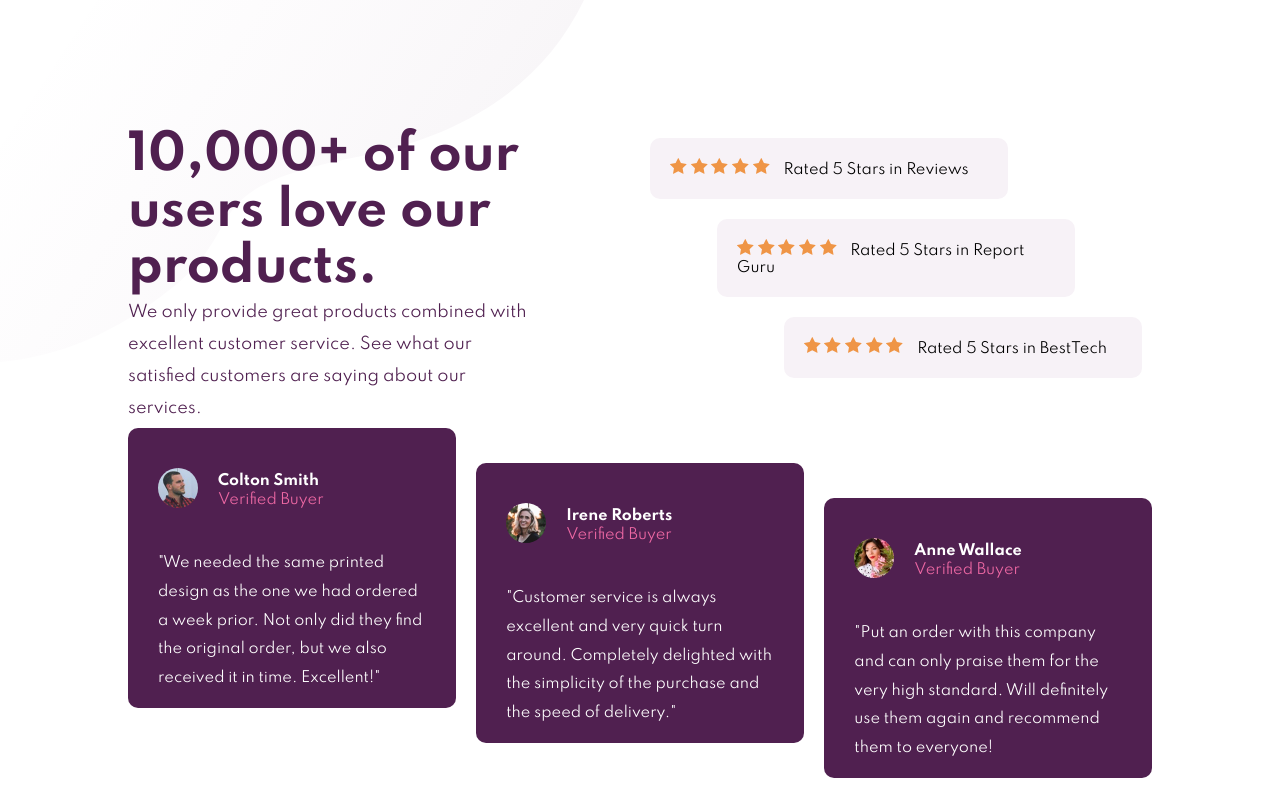
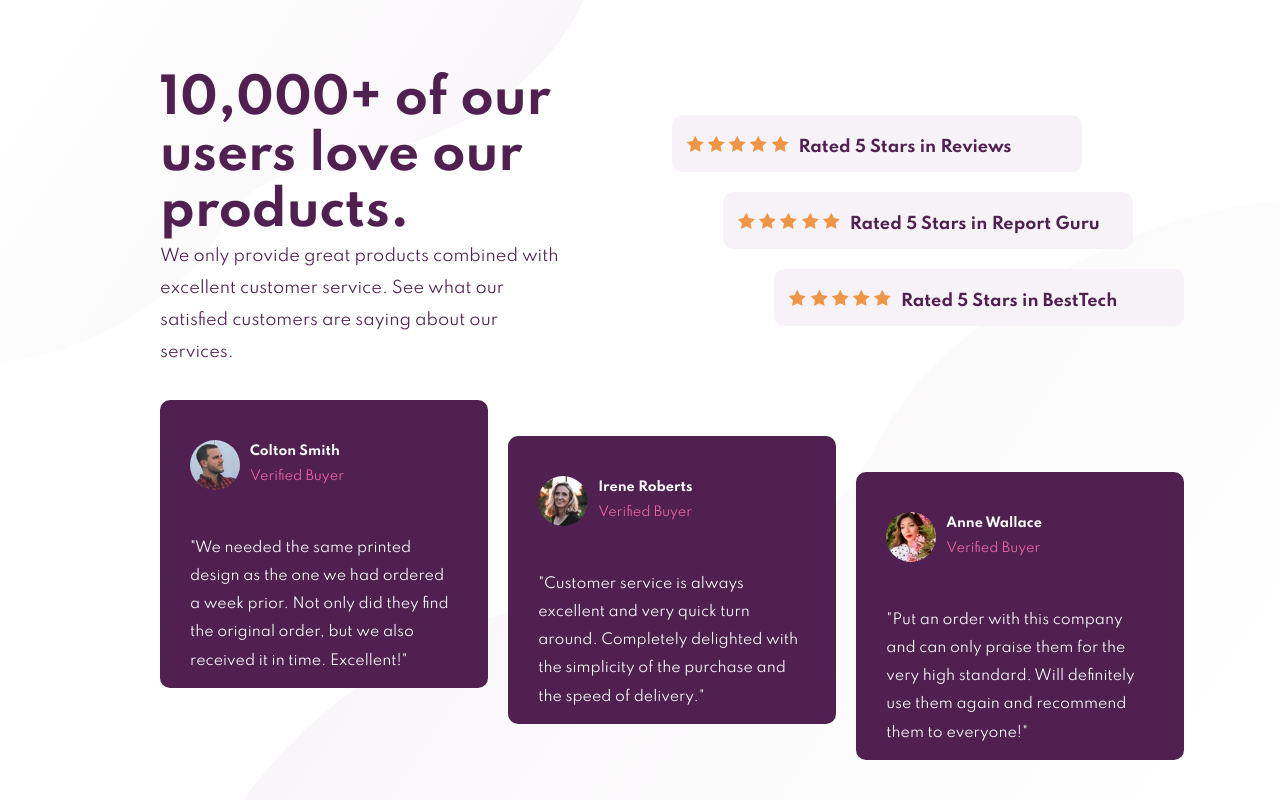
Before and after one commit to kofinartey/social-proof, a plain HTML site: page index.html in a window 1280 px wide. Drawn offline with Linux system fonts and the light colour scheme.

Commit message:
Media Queries and formatting
Added media queries, formatted and commented out the code.

```diff
--- a/index.html
+++ b/index.html
@@ -27,11 +27,13 @@
   3. Add content to rating
   4.  a.Divide reviews panel into divs and stylye with flexbox
       b. Fill out and style individual reviews
+  5.  Add media queries
 
 -->
 
 
   <main>
+    <!--THIS SECTION HOLDS THE HEADING-->
     <section class="heading">
       <h1>10,000+ of our users love our products.</h1>
 
@@ -39,37 +41,45 @@
         See what our satisfied customers are saying about our services.</p>
     </section>
 
+
     <!-- THIS HOLDS THE SECTION FOR USER RATINGS -->
     <div class="rating_panel">
       <div class="rating">
+        <div class="stars">
           <img src="images/icon-star.svg" alt="">
           <img src="images/icon-star.svg" alt="">
           <img src="images/icon-star.svg" alt="">
           <img src="images/icon-star.svg" alt="">
           <img src="images/icon-star.svg" alt="">
+        </div>
+
         <span>Rated 5 Stars in Reviews</span>
       </div>
       <div class="rating">
+        <div class="stars">
           <img src="images/icon-star.svg" alt="">
           <img src="images/icon-star.svg" alt="">
           <img src="images/icon-star.svg" alt="">
           <img src="images/icon-star.svg" alt="">
           <img src="images/icon-star.svg" alt="">
+        </div>
         <span>Rated 5 Stars in Report Guru</span>
       </div>
       <div class="rating">
+        <div class="stars">
           <img src="images/icon-star.svg" alt="">
           <img src="images/icon-star.svg" alt="">
           <img src="images/icon-star.svg" alt="">
           <img src="images/icon-star.svg" alt="">
           <img src="images/icon-star.svg" alt="">
+        </div>
         <span> Rated 5 Stars in BestTech</span>
       </div>
     </div>
     <!--Rating panel ends here-->
 
 
-    <!-- This section creates a pane user REVIEWS -->
+    <!-- THIS SECTION CREATES A PANE FOR CUSTOMER REVIEWS -->
     <section class="reviews_panel">
       <div class="reviews">
         <img src="images/image-colton.jpg" alt="" class="profile_pic">
@@ -101,11 +111,14 @@
           <p class="status">Verified Buyer</p>
         </div>
         <p> "Put an order with this company and can only praise them for the very high
-          standard. Will definitely use them again and recommend them to everyone!
+          standard. Will definitely use them again and recommend them to everyone!"
 
         </p>
       </div>
     </section>
+    <!--Reviews panel ends here-->
+
+
   </main>
 
   <!-- <footer>
--- a/styles.css
+++ b/styles.css
@@ -4,124 +4,212 @@
     box-sizing: border-box;
 }
 body{
-    background: url("images/bg-pattern-top-desktop.svg") 0px 0px no-repeat, url("images/bg-pattern-bottom-desktop.svg") 200px 800px no-repeat;
+    font-family: Spartan, sans-serif;
+    background: url("images/bg-pattern-top-desktop.svg") 0px 0px no-repeat, url("images/bg-pattern-bottom-desktop.svg") 200px 200px no-repeat;
     min-width: 375px;
-    /* max-width: 1440px; */
-    font-family: Spartan, sans-serif;
+    height: 100%;
+    width: 100%;
     display: flex;
-    justify-content: center;
-    align-items: center;
-    overflow-x: none;
-
 }
 
 main{
-    width:80%;
-    max-width: 1440px;
-    height: 100%;
-    margin: 10% 0 0 0;
-    display:grid;
-    grid-template-rows: 300px 350px;
-    grid-template-columns: 1fr 1fr;
+    margin: 10% 5%;
+    height: 90%;
+    display: flex;
+    flex-direction: column;
+    justify-content: center;
 }
 
-footer{
-    position: absolute;
-    bottom: 20px;
-}
 
+
+/*Heading Styles*/
 .heading {
-    grid-column: 1/2;
-    grid-row: 1/2;
-    width: 80%;
+    text-align: center;
+    width: 98%;
     color: hsl(300, 43%, 22%);
 }
-
 .heading h1{
     padding-right: 20;
-    font-size: 3em;
+    font-size: 2rem;
     font-weight: 700;
 }
 .heading p {
-    font-size: 1em;
+    margin: 10% 0;
+    font-size: .9em;
     font-weight: 400;
     line-height: 2em;
 }
+
+
+
+/*Ratings Styles*/
 .rating_panel {
-    grid-column: 2/3;
-    grid-row:1/2;
-    height: 300px;
+    width: 100%;
     display: flex;
     flex-direction: column;
+    justify-content: center;
 }
 .rating {
-    font-size: 0.9em;
+    font-size: 1em;
     background-color: hsl(300, 24%, 96%);
-    width:70%;
-    margin: 10px;
-    padding: 20px;
+    margin: 10px 0;
+    padding: 15px;
     border-radius: 10px;
+    display: flex;
+    flex-direction: column;
+    align-items: center;
+}
+.stars{
+    justify-content: space-around;
+    text-align: center;
 }
 .rating span{
-    margin-left: 10px;
+    display: block;
+    font-weight: 700;
+    color:hsl(300, 43%, 22%);
+    padding-top: 0.5em;
 }
-.rating:nth-of-type(2){
-    align-self: center;
-}
-.rating:nth-of-type(3){
-    align-self: flex-end;
-}
+
+
+
+/*Reviews Styles*/
 .reviews_panel {
-    grid-column: 1/3;
-    grid-row: 2/3;
-    height: 100%;
-    /* margin-top: 20px; */
+    margin: 50px 0;
+    width: 100%;
     display: flex;
+    flex-direction: column;
     justify-content: space-between;
 }
-
 .reviews{
-    width: 32%;
-    height: 80%;
+    margin: 5% 0;
     padding: 40px 30px;
     background-color:hsl(300, 43%, 22%);
     border-radius: 10px;
     color: white  ;
-    font-size: 0.9em;
-}
-
-.reviews:nth-of-type(2){
-    align-self: center;
-}
-.reviews:nth-of-type(3){
-    align-self: flex-end;
+    font-size: 0.8em;
 }
 .reviews img{
     border-radius: 50%;
-    width:40px;
+    width:50px;
 }
-
 .reviews div{
     position: relative;
-    top: -40px;
+    top: -50px;
     left:60px;
 }
-
 .reviews div + p{
     line-height: 2em;
     font-weight: 400;
 }
-
+.name{
+    font-size: 1em;
+}
 .status{
-    margin-top: 2px;
+    font-weight: 400;
+    margin-top: 10px;
     color:hsl(333, 80%, 67%);
 }
 
 
-.attribution {
-    font-size: 11px;
-    text-align: center;
-  }
-  .attribution a {
-    color: hsl(228, 45%, 44%);
-  }
+
+  /*STYLES FOR 1000PX  STYLES FOR 1000PX */
+  /*STYLES FOR 1000PX  STYLES FOR 1000PX */
+  /*STYLES FOR 1000PX  STYLES FOR 1000PX */
+@media (min-width:1000px) {
+    body{
+        height: 100vh;
+        width: 100%;
+        justify-content: center;
+        align-items: center;
+    }
+
+    main{
+        width:80%;
+        margin-right: 0;
+        display: grid;
+        grid-template-columns: 1fr 1fr;
+        grid-template-rows: 1fr 1fr;
+    }
+
+    .heading{
+        grid-column: 1/2;
+        grid-row: 1/2;
+        width: 80%;
+        text-align: left;
+        display: flex;
+        flex-direction: column;
+        justify-content: center;
+    }
+
+    .heading h1{
+        padding-right: 20;
+        font-size: 3em;
+    }
+
+    .heading p {
+        margin: 0;
+        font-size: 1em;
+    }
+
+
+
+
+    /*Styling the reviews ratings @media(1000px)*/
+    .rating_panel{
+        grid-column: 2/3;
+        grid-row:1/2;
+        display: flex;
+        flex-direction: column;
+    }
+
+    .rating{
+        flex-direction: row;
+        align-items: flex-end;
+        width: 80%;
+    }
+
+    .rating span{
+        display: inline;
+        margin-left: 10px;
+    }
+
+    .rating:nth-of-type(2){
+        align-self: center;
+    }
+    .rating:nth-of-type(3){
+        align-self: flex-end;
+    }
+
+
+
+
+    /*Styling the reviews @media(1000px)*/
+    .reviews_panel{
+        margin:0;
+        flex-direction: row;
+        grid-column: 1/3;
+        grid-row: 2/3;
+    }
+
+    .reviews{
+        width: 32%;
+        margin: 0;
+        height: 80%;
+    }
+
+    .reviews div + p{
+       font-size: 1.1em;
+    }
+
+    .reviews:nth-of-type(1){
+        align-self: flex-start;
+    }
+    .reviews:nth-of-type(2){
+        align-self: center;
+    }
+    .reviews:nth-of-type(3){
+        align-self: flex-end;
+    }
+
+
+}/*STYLES FOR 1000PX ENDS HERE*/
```
Lines whose indentation alone changed are shown as unchanged.
